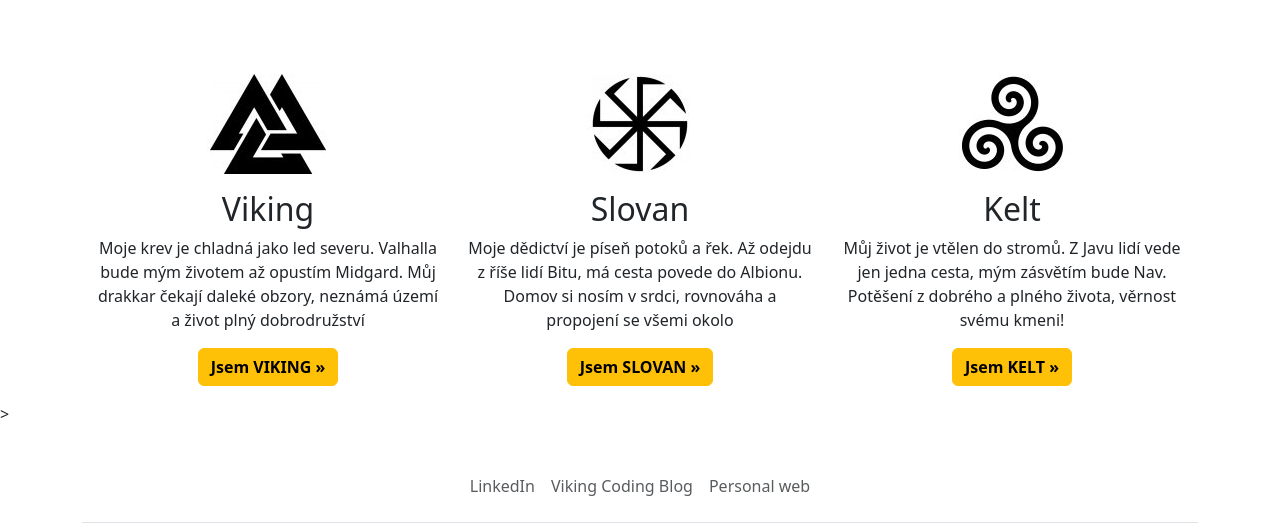
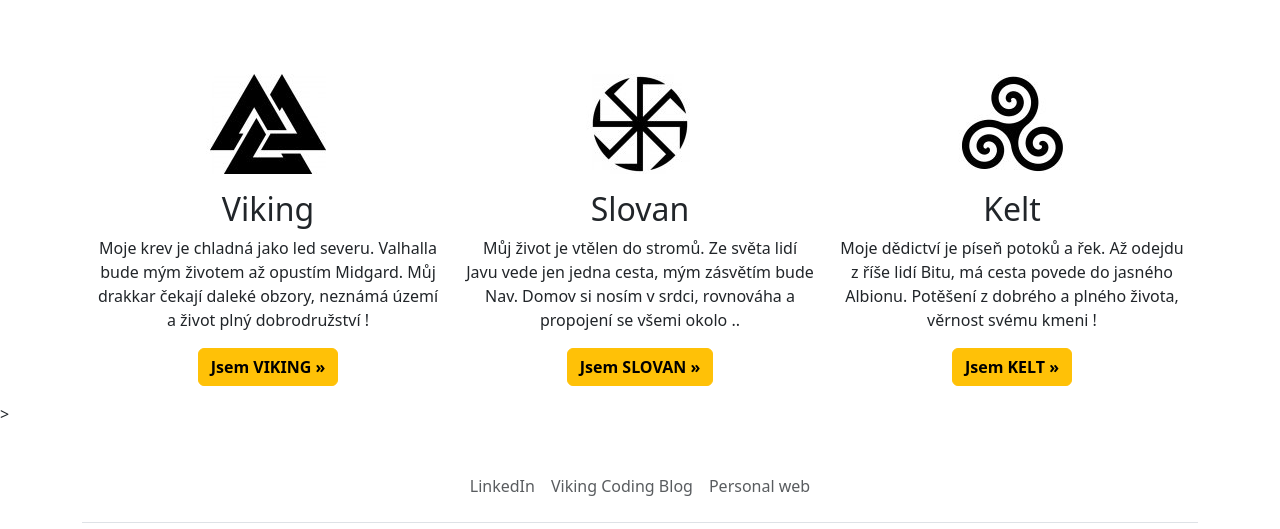
Before and after one commit to Bran-Mak-Morn/Pagan_Divination, a Flask app: page / in a window 1280 px wide. Shown: the part 808-1337 px from the top of the page. Run offline with Flask 3, Linux system fonts and the light colour scheme; some libraries are stand-ins or nearby versions.

Commit message:
Add files via upload

```diff
--- a/templates/index.html
+++ b/templates/index.html
@@ -84,21 +84,21 @@
         <img class="bd-placeholder-img" src="static/img/viking.jpg" role="img" aria-label="Viking symbol">
         <h2 class="fw-normal mt-3">Viking</h2>
         <p>Moje krev je chladná jako led severu. Valhalla bude mým životem až opustím Midgard.
-            Můj drakkar čekají daleké obzory, neznámá území a život plný dobrodružství</p>
+            Můj drakkar čekají daleké obzory, neznámá území a život plný dobrodružství !</p>
         <p><a class="btn fw-semibold btn-warning" href="{{ url_for('divination', tribe='viking') }}">Jsem VIKING »</a></p>
       </div><!-- /.col-lg-4 -->
       <div class="col-lg-4">
         <img class="bd-placeholder-img" src="static/img/slovan.jpg" aria-label="Slovan symbol">
         <h2 class="fw-normal mt-3">Slovan</h2>
-        <p>Moje dědictví je píseň potoků a řek. Až odejdu z říše lidí Bitu, má cesta povede do Albionu.
-        Domov si nosím v srdci, rovnováha a propojení se všemi okolo</p>
+        <p>Můj život je vtělen do stromů. Ze světa lidí Javu vede jen jedna cesta, mým zásvětím bude Nav.
+        Domov si nosím v srdci, rovnováha a propojení se všemi okolo ..</p>
         <p><a class="btn fw-semibold btn-warning" href="{{ url_for('divination', tribe='slavic') }}">Jsem SLOVAN »</a></p>
       </div><!-- /.col-lg-4 -->
       <div class="col-lg-4">
         <img class="bd-placeholder-img" src="static/img/kelt.png" aria-label="Kelt symbol">
         <h2 class="fw-normal mt-3">Kelt</h2>
-        <p>Můj život je vtělen do stromů. Z Javu lidí vede jen jedna cesta, mým zásvětím bude Nav.
-        Potěšení z dobrého a plného života, věrnost svému kmeni!</p>
+        <p>Moje dědictví je píseň potoků a řek. Až odejdu z říše lidí Bitu, má cesta povede do jasného Albionu.
+        Potěšení z dobrého a plného života, věrnost svému kmeni !</p>
         <p><a class="btn fw-semibold btn-warning" href="{{ url_for('divination', tribe='celtic') }}">Jsem KELT »</a></p>
       </div><!-- /.col-lg-4 -->
     </div><!-- /.row -->
```
